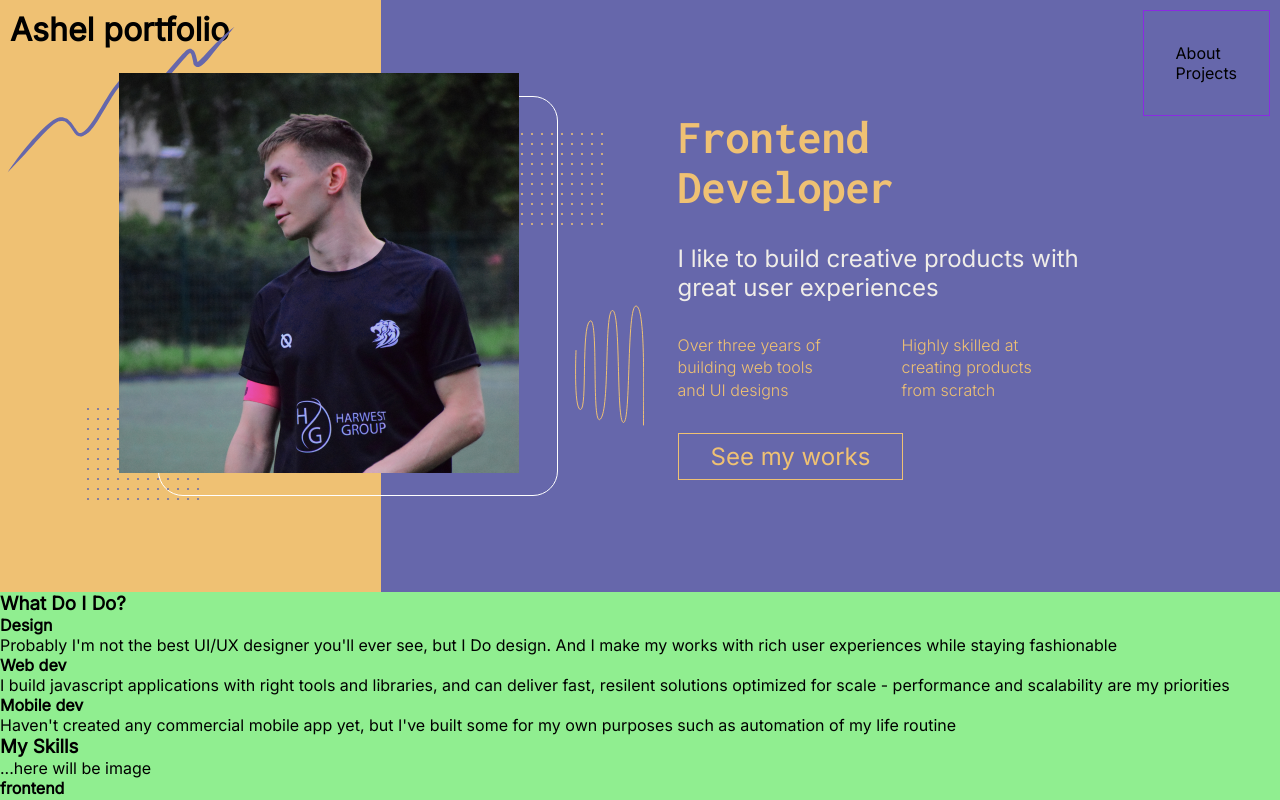
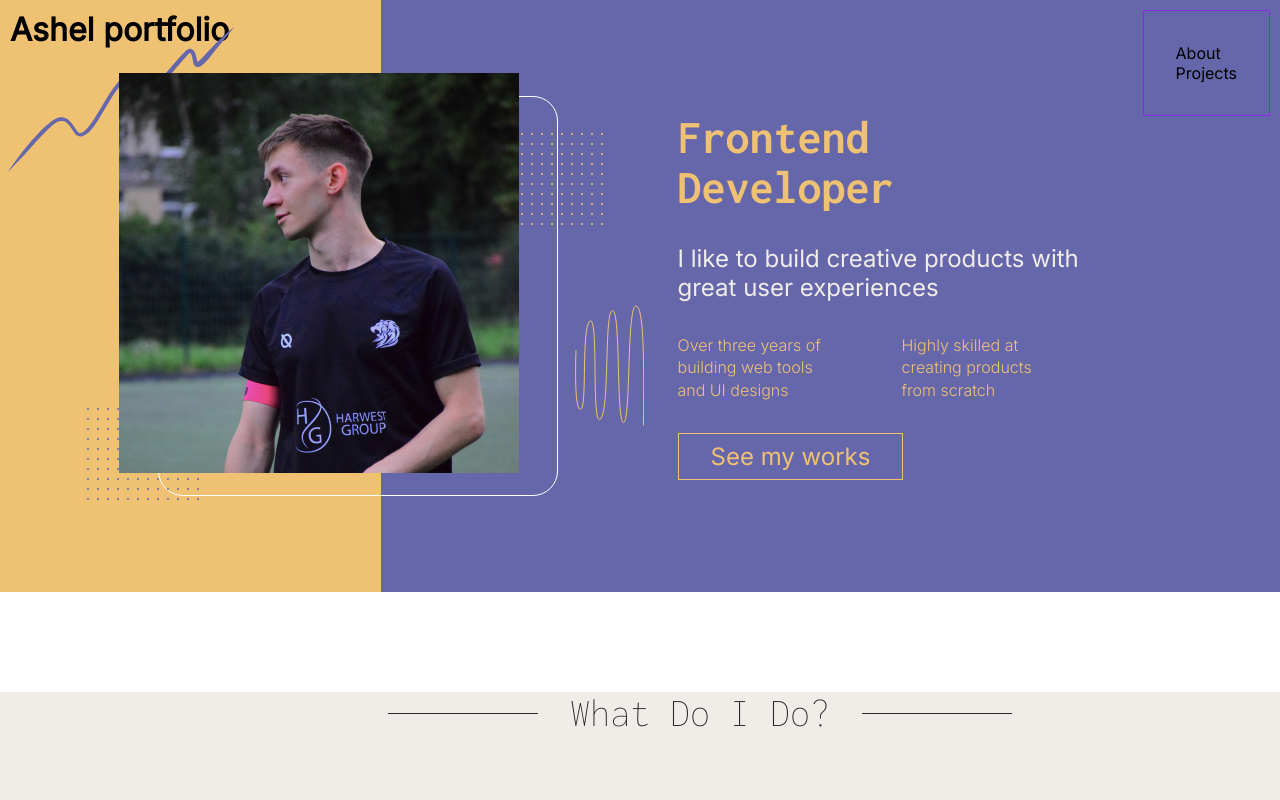
Before and after one commit to 7evenUp/ashel-portfolio, a React (Create React App) app: page / in a window 1280 px wide. Shown: the top 800 px of the page. Built offline with nearby package versions, Linux system fonts and the light colour scheme.

Commit message:
Started section styling

```diff
--- a/src/pages/About/About.module.scss
+++ b/src/pages/About/About.module.scss
@@ -45,10 +45,40 @@
 .section {
   margin: 0 auto;
   width: 1400px;
-  background-color: lightgreen;
+  background-color: colors.$white;
   display: flex;
   flex-direction: column;
   justify-content: center;
+  margin-top: 100px;
+  gap: 72px;
+
+  &_heading {
+    @include mixins.font-inconsolata-extra-light;
+    font-size: 40px;
+    text-align: center;
+    color: colors.$black;
+    position: relative;
+    width: max-content;
+    margin-inline: auto;
+
+    &::before, &::after {
+      content: '';
+      display: block;
+      position: absolute;
+      top: 50%;
+      height: 1px;
+      width: 150px;
+      background-color: colors.$black;
+    }
+
+    &::before {
+      left: calc(-150px - 32px);
+    }
+
+    &::after {
+      right: calc(-150px - 32px);
+    }
+  }
 }
 
 .hero {
@@ -85,3 +115,38 @@
     @include mixins.button;
   }
 }
+
+.fields {
+  display: flex;
+  flex-direction: column;
+  gap: 32px;
+}
+
+.field {
+  display: flex;
+  align-items: center;
+  justify-content: space-between;
+
+  &_info {
+
+  }
+
+  &_heading {
+    @include mixins.font-inconsolata-bold;
+    color: colors.$primary;
+    font-size: 96px;
+    margin-bottom: 32px;
+  }
+
+  &_text {
+    @include mixins.font-inter-regular;
+    font-size: 24px;
+    line-height: 140%;
+    color: colors.$black;
+    width: 630px;
+  }
+
+  &_decoration {
+
+  }
+}
--- a/src/pages/About/About.tsx
+++ b/src/pages/About/About.tsx
@@ -29,7 +29,7 @@ export default function About() {
           <h3 className={styles.section_heading}>What Do I Do?</h3>
           <div className={styles.section_content}>
             <div className={styles.fields}>
-              <div className={styles.field_row}>
+              <div className={styles.field}>
                 <div className={styles.field_info}>
                   <h4 className={styles.field_heading}>Design</h4>
                   <p className={styles.field_text}>Probably I'm not the best UI/UX designer you'll ever see, but I Do design. And I make my works with rich user experiences while staying fashionable</p>
@@ -38,7 +38,7 @@ export default function About() {
                   {/* SVGs */}
                 </div>
               </div>
-              <div className={styles.field_row}>
+              <div className={styles.field}>
                 <div className={styles.field_decoration}>
                   {/* SVGs */}
                 </div>
@@ -47,7 +47,7 @@ export default function About() {
                   <p className={styles.field_text}>I build javascript applications with right tools and libraries, and can deliver fast, resilent solutions optimized for scale - performance and scalability are my priorities</p>
                 </div>
               </div>
-              <div className={styles.field_row}>
+              <div className={styles.field}>
                 <div className={styles.field_info}>
                   <h4 className={styles.field_heading}>Mobile dev</h4>
                   <p className={styles.field_text}>Haven't created any commercial mobile app yet, but I've built some for my own purposes such as automation of my life routine</p>
```
